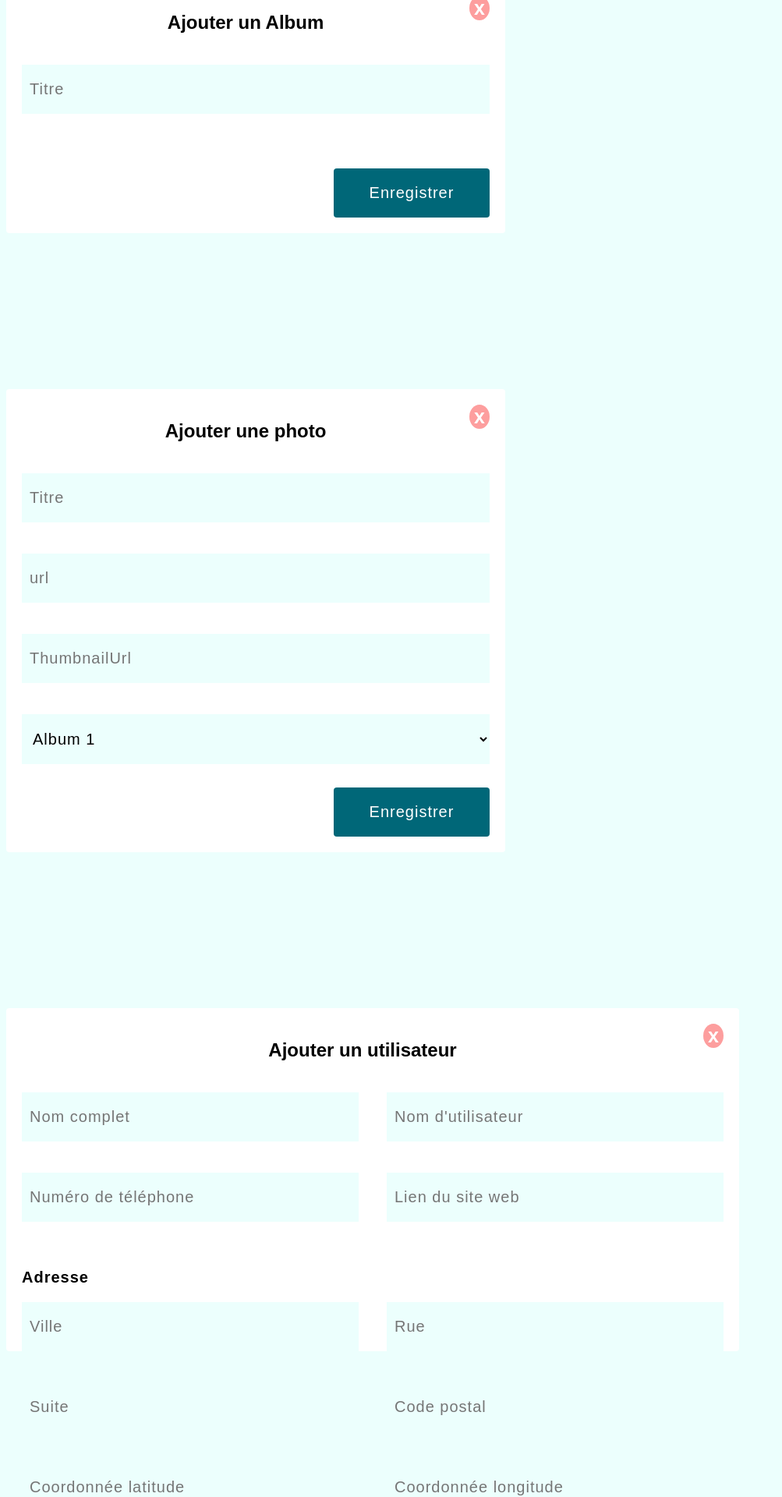
After one commit to RIDIALfa/Flask, a Flask app: page /forms in a window 1280 px wide. The commit adds this page. Shown: the part 1840-3760 px from the top of the page at 78% size, without its empty margins (0-1003 px from the left). Run offline with Flask 2, Linux system fonts and the light colour scheme.

Commit message:
Ajout des formulaire et des fichier (requirement & README)

```diff
--- /dev/null
+++ b/forms.py
@@ -0,0 +1,46 @@
+from wtforms import Form, StringField, TextAreaField, SelectField,validators
+
+
+class PostForm(Form):
+    title=StringField('title',[validators.length(max=100),validators.DataRequired()],render_kw={"placeholder":"Titre"})
+    message=TextAreaField('message', [validators.DataRequired()], render_kw={"placeholder":"Message"})
+
+
+
+class CommentForm(Form):
+    title=StringField('title',[validators.length(max=100),validators.DataRequired()],render_kw={"placeholder":"Titre"})
+    message=TextAreaField('message', [validators.DataRequired()], render_kw={"placeholder":"Message"})
+
+
+class ALbumForm(Form):
+    title=StringField('title',[validators.length(max=100),validators.DataRequired()],render_kw={"placeholder":"Titre"})
+
+
+class TodoForm(Form):
+    title = StringField('title',[validators.length(max=100),validators.DataRequired()],render_kw={"placeholder":"Titre"})
+    etat = SelectField('Etat', choices=[('ec', 'En cours'), ('af', 'A faire'), ('fi', 'Terminé')])
+
+
+
+class PhotoForm(Form):
+    title = StringField('title',[validators.length(max=100),validators.DataRequired()],render_kw={"placeholder":"Titre"})
+    url = StringField('url',[validators.length(max=100),validators.DataRequired()],render_kw={"placeholder":"url"})
+    thumbnail = StringField('thumbnail',[validators.length(max=100),validators.DataRequired()],render_kw={"placeholder":"ThumbnailUrl"})
+    album = SelectField("Choisir l'album", choices=[('ec', 'Album 1'), ('af', 'Album 2'), ('fi', 'Album 3')])
+
+
+
+class UserForm(Form):
+    fullname = StringField('fullname',[validators.length(max=100),validators.DataRequired()],render_kw={"placeholder":"Nom complet"})
+    username = StringField('username',[validators.length(max=100),validators.DataRequired()],render_kw={"placeholder":"Nom d'utilisateur"})
+    phone = StringField('phone',[validators.length(max=100),validators.DataRequired()],render_kw={"placeholder":"Numéro de téléphone"})
+    website = StringField('website',[validators.length(max=100),validators.DataRequired()],render_kw={"placeholder":"Lien du site web"})
+    ville = StringField('ville',[validators.length(max=100),validators.DataRequired()],render_kw={"placeholder":"Ville"})
+    rue = StringField('rue',[validators.length(max=100),validators.DataRequired()],render_kw={"placeholder":"Rue"})
+    suite = StringField('suite',[validators.length(max=100),validators.DataRequired()],render_kw={"placeholder":"Suite"})
+    zipcode = StringField('zipcode',[validators.length(max=100),validators.DataRequired()],render_kw={"placeholder":"Code postal"})
+    lat = StringField('lat',[validators.length(max=100),validators.DataRequired()],render_kw={"placeholder":"Coordonnée latitude"})
+    long = StringField('long',[validators.length(max=100),validators.DataRequired()],render_kw={"placeholder":"Coordonnée longitude"})
+    compagny = StringField('compagny',[validators.length(max=100),validators.DataRequired()],render_kw={"placeholder":"Nom de la compagnie"})
+    bs = StringField('bs',[validators.length(max=100),validators.DataRequired()],render_kw={"placeholder":"Bs"})
+    catch = StringField('catch',[validators.length(max=100),validators.DataRequired()],render_kw={"placeholder":"catchPhrase"})
--- a/main.py
+++ b/main.py
@@ -1,13 +1,6 @@
-from crypt import methods
-from email import message
 from flask import Flask ,render_template, request
 from wtforms import Form, StringField, TextAreaField,validators
-
-
-class postForm(Form):
-    title=StringField('title',[validators.length(max=100),validators.DataRequired()],render_kw={"placeholder":"Title"})
-    message=TextAreaField('message', render_kw={"placeholder":"Message"})
-
+from forms import PostForm, CommentForm, TodoForm, ALbumForm, PhotoForm, UserForm
 
 
 
@@ -15,15 +8,23 @@ class postForm(Form):
 app = Flask(__name__)
 
 
-@app.route('/test',methods=['GET','POST'])
+@app.route('/forms',methods=['GET','POST'])
 def teste():
-    form=PostForm(request.form)
+    form = PostForm(request.form)
+    formComment = CommentForm(request.form)
+    formTodo = TodoForm(request.form)
+    formAlbum = ALbumForm(request.form)
+    formPhoto = PhotoForm(request.form)
+    formUser = UserForm(request.form)
     if request.method == 'POST' and form.validate():
         print(form.title.data,form.message.data)
     else:
         print('error')
 
-    return render_template('test.html',form=form)
+    return render_template('forms.html', form=form, formComment=formComment,
+        formTodo=formTodo, formAlbum=formAlbum,
+        formPhoto=formPhoto, formUser=formUser
+        )
 
 @app.route('/')
 def home():
--- /dev/null
+++ b/static/css/forms.css
@@ -0,0 +1,109 @@
+/* ************************************** */
+/* ***********STYLE FORMS ************** */
+/* ************************************ */
+.divii{
+    display: flex;
+    flex-wrap: wrap;
+}
+
+#formPost.formBlock{
+    width: 600px;
+    height: auto;
+}
+
+.formBlock{
+    border-radius: 4px;
+    background: #ffffff;
+    padding: 20px;
+    margin-bottom: 200px;
+    margin-right: 50px;
+}
+
+.formBlock h2{
+    text-align: center;
+    font-family: sans-serif;
+    padding-bottom: 20px !important;
+}
+
+#btnQuite{
+    position: relative;
+    float: right;
+    border: none;
+    background: #FD9E9E;
+    font-weight: bold;
+    color: #ffffff;
+    font-size: 25px;
+    font-family: sans-serif;
+    border-radius: 50%;
+    cursor: pointer;
+    transition: all ease .3s;
+}
+
+#btnQuite:hover{
+    box-shadow: 0 4px 6px 0 #000000;
+}
+
+.formBlock > div {
+    display: flex;
+    flex-direction: column;
+}
+
+.formBlock textarea,
+.formBlock input,
+.formBlock select{
+    padding: 20px 10px;
+    font-size: 20px;
+    font-family: sans-serif;
+    letter-spacing: 1px;
+    background-color:#ECFFFD;
+    border: none;
+}
+
+.formBlock textarea{
+    resize: none;
+}
+
+#btnSend{
+    background-color: #006778;
+    color: #ffffff;
+    position: relative;
+    float: right;
+    font-family: sans-serif;
+    border: none;
+    border-radius: 4px;
+    padding: 20px 20px;
+    width: 200px;
+    cursor: pointer;
+    letter-spacing: 1px;
+    font-size: 20px;
+    margin-top: 30px;
+}
+
+
+
+
+#formUser{
+    width: 900px;
+    background: #ffffff;
+}
+
+#formUser .formGroup{
+    display: flex;
+    justify-content: space-between;
+    flex-wrap: wrap;
+}
+
+#formUser .formGroup input{
+    width: 48%;
+}
+#formUser .formGroup .inputCompagny{
+    width: 100% !important;
+}
+
+#formUser .formGroup p{
+    width: 100%;
+    font-weight: bold;
+    font-size: 20px;
+    font-family: sans-serif;
+    letter-spacing: 1px;
+}
--- a/static/css/style.css
+++ b/static/css/style.css
@@ -9,7 +9,7 @@ body{
     align-items: center;
 }
 /* Bordered form */
-form {
+/* form {
     position: relative;
     width:450px;
     padding: 110px 30px 30px 30px;
@@ -23,7 +23,7 @@ form {
     top: -50px;
     display: flex;
     justify-content: center;
-}
+} */
 #container h2{
 padding: 40px 20px;
     background-color: #43919B;
@@ -103,11 +103,11 @@ table td{
     width: 100px;
     font-size: 20px;
 }
-dl{
+/* dl{
     display: flex;
     flex-direction: column;
-}
-#enrigist{
+} */
+/* #enrigist{
     width: 120px;
     border: none;
     position: absolute;
@@ -116,19 +116,19 @@ dl{
     color: #fff;
     background-color: #43919B;
 
-}
-#title{
+} */
+/* #title{
     height: 40px;
-}
-#message{
+} */
+/* #message{
     height: 250px;
     background-color:#ECFFFD;
-}
-h2{
+} */
+/* h2{
     position: absolute;
     top: 3px;
     right: 145px;
-}
+} */
 .post{
     height: 400px;
 }
--- a/templates/base.html
+++ b/templates/base.html
@@ -6,6 +6,7 @@
     <meta name="viewport" content="width=device-width, initial-scale=1.0">
     <link rel="stylesheet" href="{{url_for('static', filename='css/account.css') }}">
     <link rel="stylesheet" href="{{ url_for('static', filename='css/style.css') }}">
+    <link rel="stylesheet" href="{{ url_for('static', filename='css/forms.css') }}">
     <title>Document</title>
 </head>
 <body>
--- /dev/null
+++ b/templates/forms.html
@@ -0,0 +1,126 @@
+{% extends 'base.html'%}
+
+
+{% block contenu %}
+<div class="divii">
+<form id="formPost" class="post formBlock">
+  <button id="btnQuite">x</button>
+  <h2>Ajouter  un Post</h2>
+  <div>
+    {{ form.title(class_='postTitle') }}
+    {{ form.message(class_='postMessage') }}
+  </div>
+  <button type="submit" id="btnSend"> Enregistrer</button>
+</form>
+
+
+
+
+
+
+
+
+
+
+
+
+
+
+<form id="formPost" class="post formBlock">
+  <button id="btnQuite">x</button>
+  <h2>Ajouter un commentaire</h2>
+  <div>
+    {{ formComment.title(class_='postTitle') }}
+    {{ formComment.message(class_='postMessage') }}
+  </div>
+  <button type="submit" id="btnSend"> Enregistrer</button>
+</form>
+
+
+
+
+
+
+
+
+
+<form id="formPost" class="post formBlock">
+  <button id="btnQuite">x</button>
+  <h2>Ajouter un commentaire</h2>
+  <div>
+    {{ formTodo.title() }}
+    {{ formTodo.etat() }}
+  </div>
+  <button type="submit" id="btnSend"> Enregistrer</button>
+</form>
+
+
+
+
+
+
+
+<form id="formPost" class="post formBlock">
+  <button id="btnQuite">x</button>
+  <h2>Ajouter un Album</h2>
+  <div>
+    {{ formAlbum.title() }}
+  </div>
+  <button type="submit" id="btnSend"> Enregistrer</button>
+</form>
+
+
+
+
+
+
+<form id="formPost" class="post formBlock">
+  <button id="btnQuite">x</button>
+  <h2>Ajouter une photo</h2>
+  <div>
+    {{ formPhoto.title() }}
+    {{ formPhoto.url() }}
+    {{ formPhoto.thumbnail() }}
+    {{ formPhoto.album() }}
+  </div>
+  <button type="submit" id="btnSend"> Enregistrer</button>
+</form>
+
+
+
+
+
+<form id="formUser" class="post formBlock">
+  <button id="btnQuite">x</button>
+  <h2>Ajouter un utilisateur</h2>
+  <div>
+    <div class="formGroup">
+      {{ formUser.fullname() }}
+      {{ formUser.username() }}
+      {{ formUser.phone() }}
+      {{ formUser.website() }}
+    </div>
+    <div class="formGroup">
+      <p>Adresse</p>
+      {{ formUser.ville() }}
+      {{ formUser.rue() }}
+      {{ formUser.suite() }}
+      {{ formUser.zipcode() }}
+      {{ formUser.lat() }}
+      {{ formUser.long() }}
+    </div>
+    <div class="formGroup">
+      <p>Compagnie</p>
+      {{ formUser.compagny(class="inputCompagny", id="compagny") }}
+      {{ formUser.bs() }}
+      {{ formUser.catch() }}
+    </div>
+  </div>
+  <button type="submit" id="btnSend"> Enregistrer</button>
+</form>
+
+
+
+
+</div>
+{% endblock %}
--- a/templates/pages/compte.html
+++ /dev/null
@@ -1,5 +0,0 @@
-{% extends 'base.html' %}
-
-{% block contenu %}
-    <h1>compte</h1>
-{% endblock %}
```
Also changed, not shown: static/css/compte.css (+19 -44 lines), templates/pages/comptes/post.html (+0 -69 lines), templates/test.html (deleted, +0 -15 lines), README.md (added), requirement.txt (added), 1 other file.
